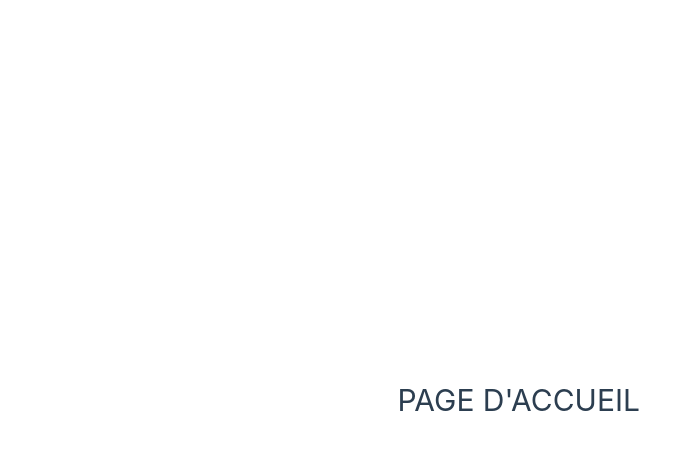
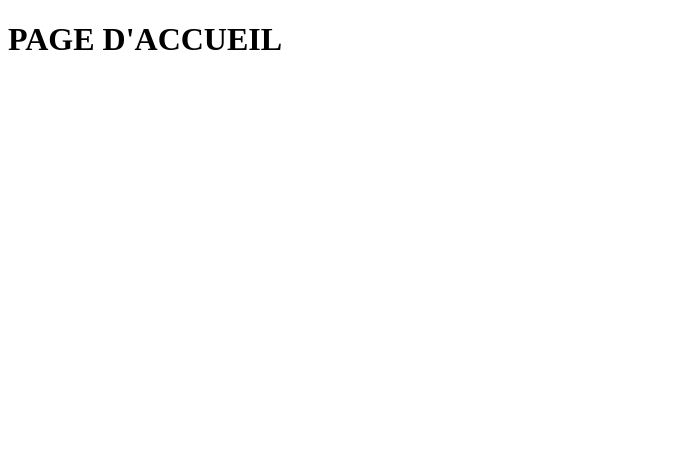
Before and after one commit to Aurore-Dimech/PatientVoice, a Vue app in the folder frontend/: page / in a window 1280 px wide. Shown: the top 450 px of the page, without its empty margins (0-694 px from the left). Built offline with nearby package versions, Linux system fonts and the light colour scheme; the HTML template or start-up script is replaced by a standard one.

Commit message:
cleanup css and store

```diff
--- a/frontend/src/assets/base.css
+++ /dev/null
@@ -1,86 +0,0 @@
-/* color palette from <https://github.com/vuejs/theme> */
-:root {
-  --vt-c-white: #ffffff;
-  --vt-c-white-soft: #f8f8f8;
-  --vt-c-white-mute: #f2f2f2;
-
-  --vt-c-black: #181818;
-  --vt-c-black-soft: #222222;
-  --vt-c-black-mute: #282828;
-
-  --vt-c-indigo: #2c3e50;
-
-  --vt-c-divider-light-1: rgba(60, 60, 60, 0.29);
-  --vt-c-divider-light-2: rgba(60, 60, 60, 0.12);
-  --vt-c-divider-dark-1: rgba(84, 84, 84, 0.65);
-  --vt-c-divider-dark-2: rgba(84, 84, 84, 0.48);
-
-  --vt-c-text-light-1: var(--vt-c-indigo);
-  --vt-c-text-light-2: rgba(60, 60, 60, 0.66);
-  --vt-c-text-dark-1: var(--vt-c-white);
-  --vt-c-text-dark-2: rgba(235, 235, 235, 0.64);
-}
-
-/* semantic color variables for this project */
-:root {
-  --color-background: var(--vt-c-white);
-  --color-background-soft: var(--vt-c-white-soft);
-  --color-background-mute: var(--vt-c-white-mute);
-
-  --color-border: var(--vt-c-divider-light-2);
-  --color-border-hover: var(--vt-c-divider-light-1);
-
-  --color-heading: var(--vt-c-text-light-1);
-  --color-text: var(--vt-c-text-light-1);
-
-  --section-gap: 160px;
-}
-
-@media (prefers-color-scheme: dark) {
-  :root {
-    --color-background: var(--vt-c-black);
-    --color-background-soft: var(--vt-c-black-soft);
-    --color-background-mute: var(--vt-c-black-mute);
-
-    --color-border: var(--vt-c-divider-dark-2);
-    --color-border-hover: var(--vt-c-divider-dark-1);
-
-    --color-heading: var(--vt-c-text-dark-1);
-    --color-text: var(--vt-c-text-dark-2);
-  }
-}
-
-*,
-*::before,
-*::after {
-  box-sizing: border-box;
-  margin: 0;
-  font-weight: normal;
-}
-
-body {
-  min-height: 100vh;
-  color: var(--color-text);
-  background: var(--color-background);
-  transition:
-    color 0.5s,
-    background-color 0.5s;
-  line-height: 1.6;
-  font-family:
-    Inter,
-    -apple-system,
-    BlinkMacSystemFont,
-    'Segoe UI',
-    Roboto,
-    Oxygen,
-    Ubuntu,
-    Cantarell,
-    'Fira Sans',
-    'Droid Sans',
-    'Helvetica Neue',
-    sans-serif;
-  font-size: 15px;
-  text-rendering: optimizeLegibility;
-  -webkit-font-smoothing: antialiased;
-  -moz-osx-font-smoothing: grayscale;
-}
--- a/frontend/src/assets/main.css
+++ b/frontend/src/assets/main.css
@@ -1,35 +1,3 @@
-@import './base.css';
+#app{
 
-#app {
-  max-width: 1280px;
-  margin: 0 auto;
-  padding: 2rem;
-  font-weight: normal;
 }
-
-a,
-.green {
-  text-decoration: none;
-  color: hsla(160, 100%, 37%, 1);
-  transition: 0.4s;
-  padding: 3px;
-}
-
-@media (hover: hover) {
-  a:hover {
-    background-color: hsla(160, 100%, 37%, 0.2);
-  }
-}
-
-@media (min-width: 1024px) {
-  body {
-    display: flex;
-    place-items: center;
-  }
-
-  #app {
-    display: grid;
-    grid-template-columns: 1fr 1fr;
-    padding: 0 2rem;
-  }
-}
```
Also changed, not shown: frontend/src/stores/counter.ts (+0 -10 lines), frontend/src/assets/logo.svg (deleted).
